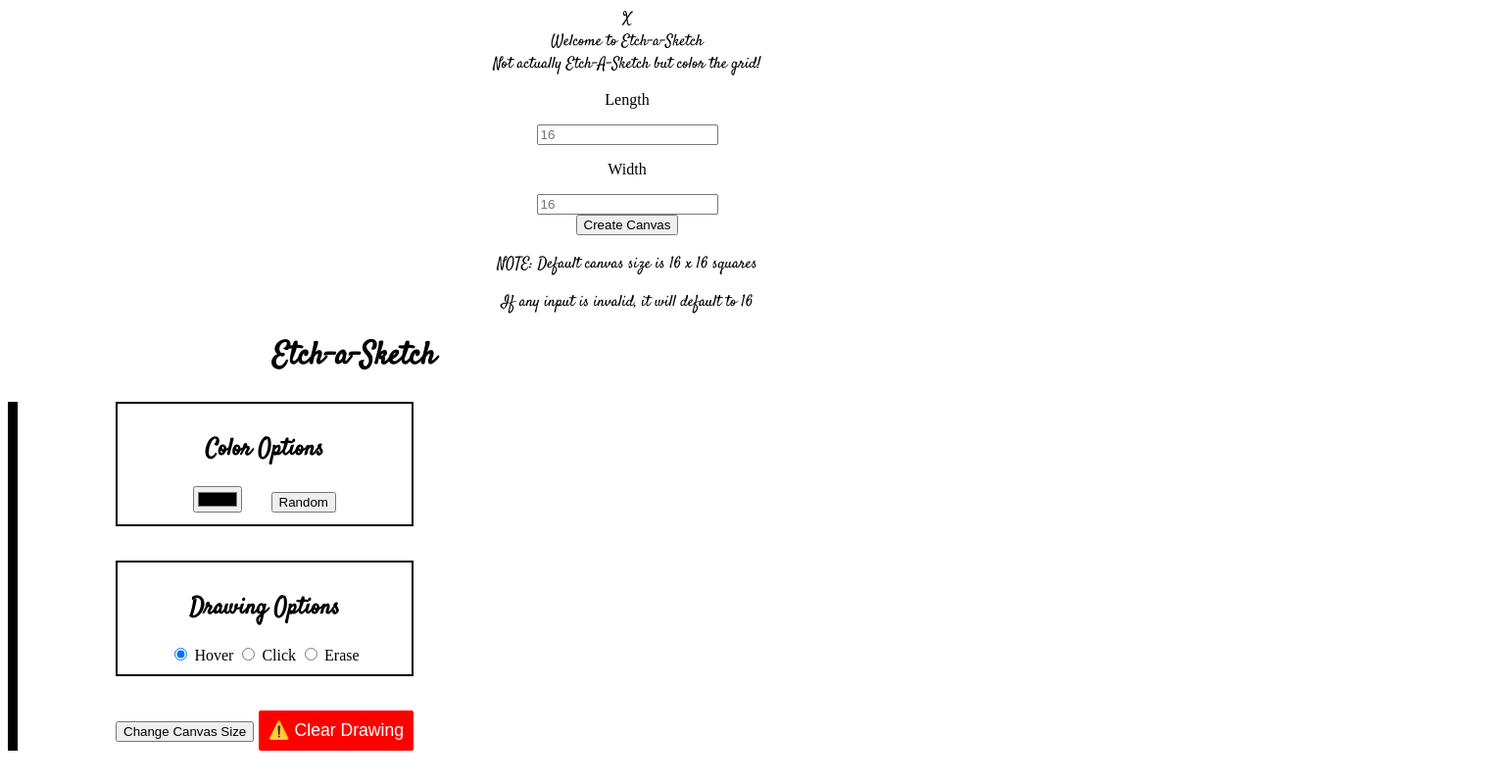
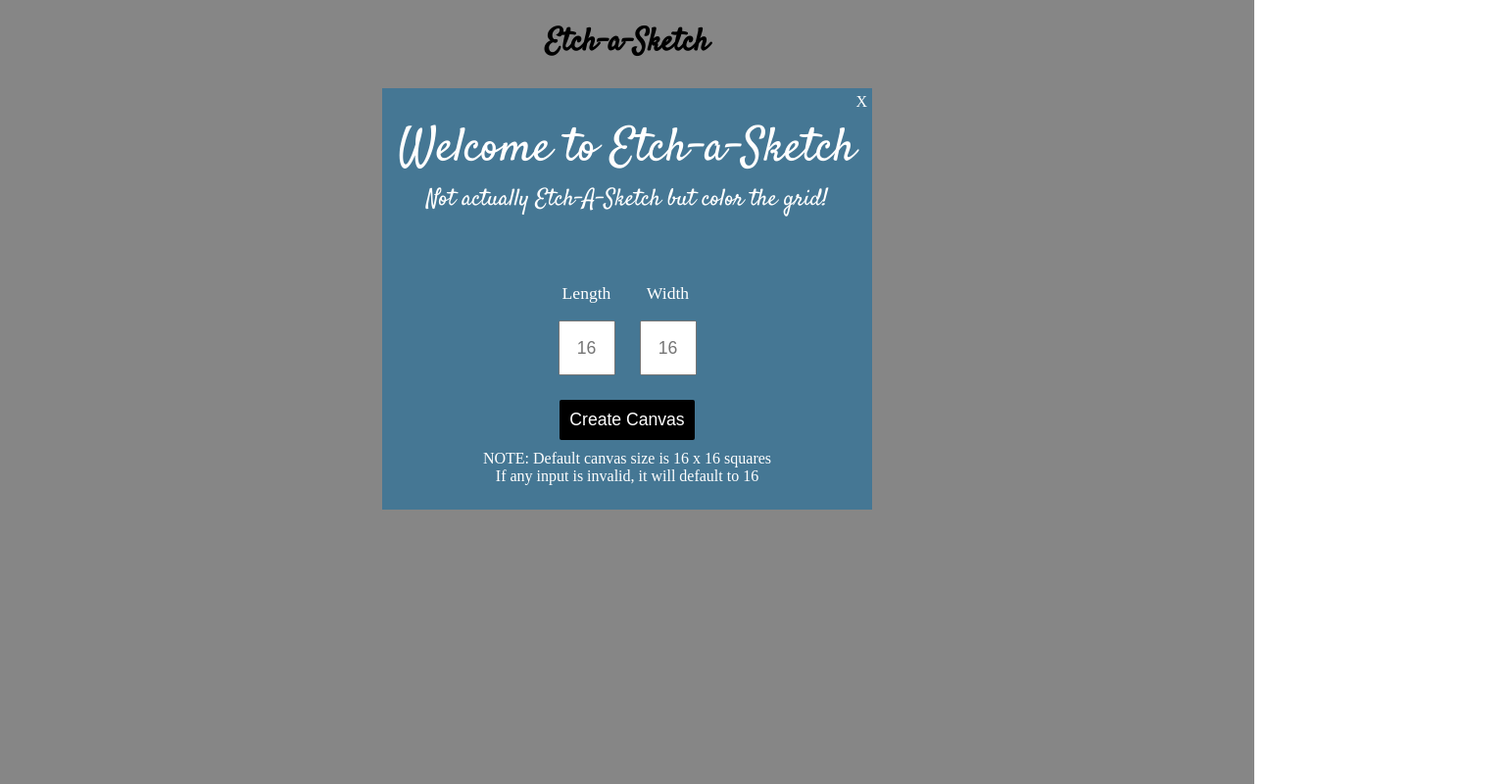
Before and after one commit to f-mental/4_etch_a_sketch, a plain HTML site: page index.html in a window 1280 px wide. Shown: the whole page at 98% size, 1542 px wide, since content can reach past the window. Drawn offline with Linux system fonts and the light colour scheme.

Commit message:
Add css to popup
Add css to popup to make it look like a popup and added css classes to accomodate some DOM objects need to listen to

```diff
--- a/style.css
+++ b/style.css
@@ -2,29 +2,85 @@
 
 body {
     font-family: 'Satisfy', cursive;
+    text-align: center;
+    overflow-x: hidden;
 }
 
-h1 {
-    position: relative;
-    left: 270px;
+/*  DIMENSIONS POP UP */
+
+.popup-wrapper {
+    position: fixed;
+    top: 0;
+    right: 0;
+    background-color: #00000079;
+    height: 100%;
+    width: 100%;
+    display: flex;
+    justify-content: center;
 }
 
-div {
-    text-align: center;
+.popup-content {
+    background-color: #457794;
+    color: #ffffff;
+    margin-top: 90px;
+    height: 430px;
+    width: 500px;
+    display: flex;
+    flex-direction: column;
+    align-items: center;
 }
 
+.popup-close {
+    align-self: flex-end;
+    cursor: pointer;
+    padding: 5px;
+}
+
+.popup-header {
+    font-size: 1.5rem;
+    margin-bottom: 50px;
+}
+
+.maintext {
+    font-size: 3rem;
+}
+
+.gridform {
+    display: flex;
+    flex-direction: row;
+    gap: 25px;
+    margin-bottom: 25px;
+}
+
+.inputbox {
+    width: 50px;
+    height: 50px;
+    font-size: 1.1rem;
+    text-align: center  ;
+}
+
+.popup-submit {
+    margin-bottom: 10px;
+}
+
+.note {
+    margin: 0;
+}
+
+/* PAD SECTION */
 
 .pad {
     display: flex;
     gap: 100px;
+    justify-content: center;
+    align-items: center;
 }
 
 .largest-div {
     display: flex;
     border: solid 5px #000000;
+    flex-grow: 0;
 }
-
-/* div options */
 
 .misc {
     display: flex;
@@ -34,13 +90,19 @@ div {
 }
 
 .options {
-    border: solid 2px black;
     margin-bottom: 10px;
     padding: 10px;
 }
 
 .colorselect {
-    margin-right:25px;
+    margin:0 25px 0 0;
+    height: 41px;
+    width: 86px;
+}
+
+.random {
+    position: relative;
+    bottom: 10px;
 }
 
 .small {
@@ -49,17 +111,38 @@ div {
     width: 40px;
 }
 
-form {
+form, .popup-close, p {
     font-family: 'Times New Roman', Times, serif;
 }
 
-.clear {
+label, .inputlabel {
+    font-size: 1.1rem;
+}
+
+/* button classes */
+
+.important-buttons {
+    display: flex;
+    justify-content: center;
+    flex-direction: column;
+    align-items: center;
+    gap: 15px;
+}
+
+button, .popup-submit {
     border: none;
     border-radius: 2px;
     color: #ffffff;
     font-size: 1.1rem;
     padding: 10px;
-    background-color: red;
+    background-color: black;
+}
+
+.clear {
+    background-color: #ff0000;
+}
+.change {
+    background-color: #80007a;
 }
 
 button, input {
@@ -86,3 +169,19 @@ button, input {
 .erase {
     cursor: url('./cursor/eraser.cur'), auto;
 }
+
+
+/* special/javascript class */
+.moveleft {
+    position: relative;
+    right: 150px;
+}
+
+.hide {
+   display: none;
+}
+
+.disabled {
+    cursor: not-allowed;
+    opacity: 15%;
+}
```
